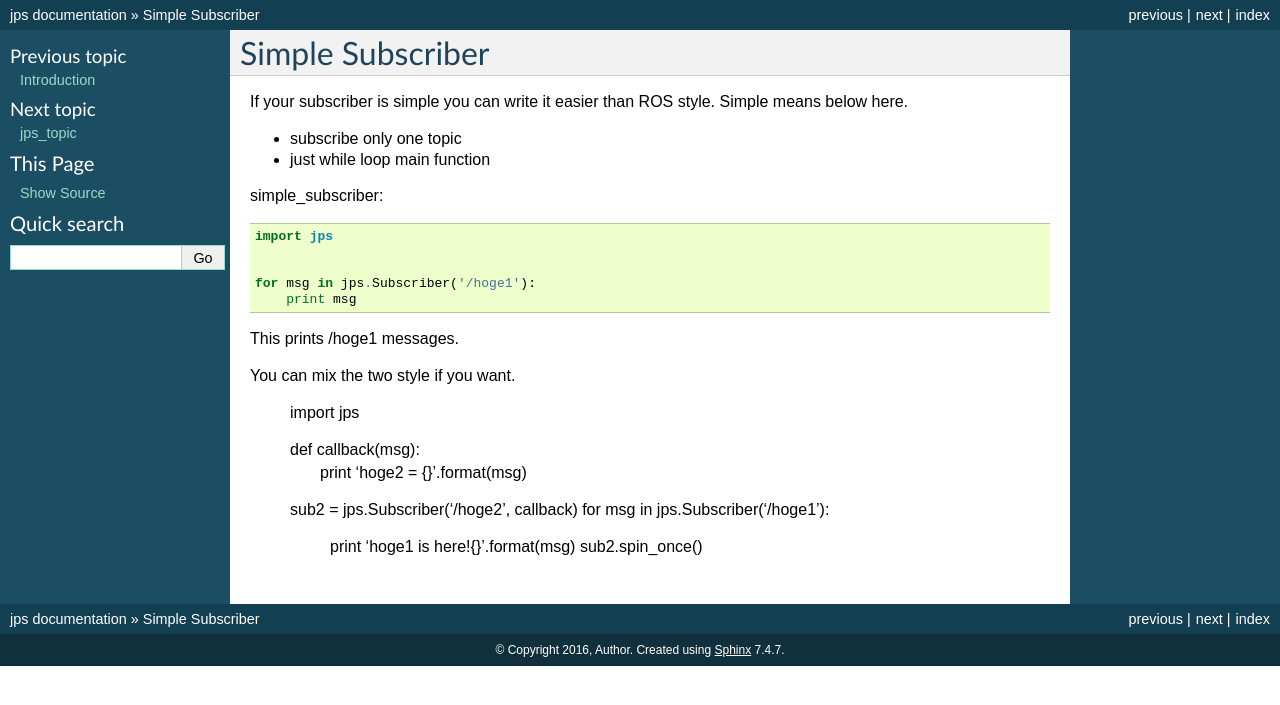
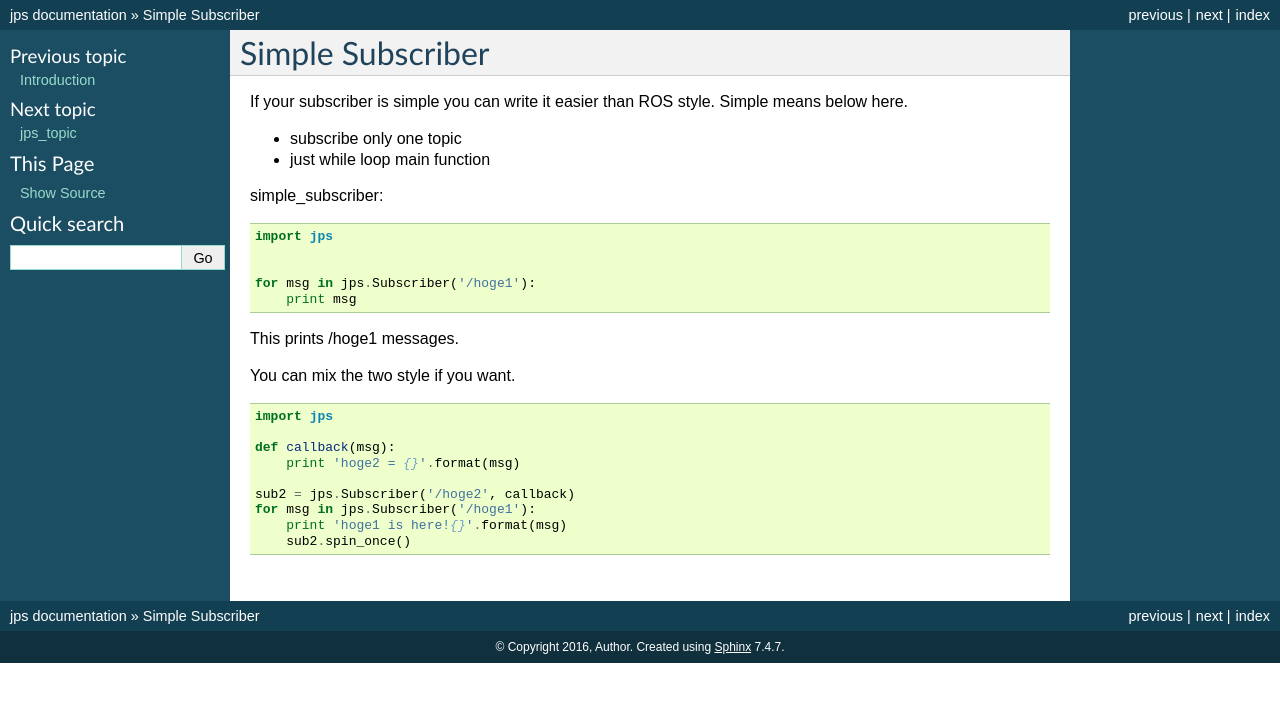
Before and after one commit to OTL/jps, a Sphinx documentation site: the page built from docs/simple_subscriber.rst, in a window 1280 px wide. Shown: the top 705 px of the page. Built offline with Sphinx 7.4.7, drawn with Linux system fonts in a browser that asks for light colours.

```diff
--- a/docs/simple_subscriber.rst
+++ b/docs/simple_subscriber.rst
@@ -18,7 +18,7 @@ simple_subscriber::
 
 This prints /hoge1 messages.
 
-You can mix the two style if you want.
+You can mix the two style if you want. ::
 
 
   import jps
```
